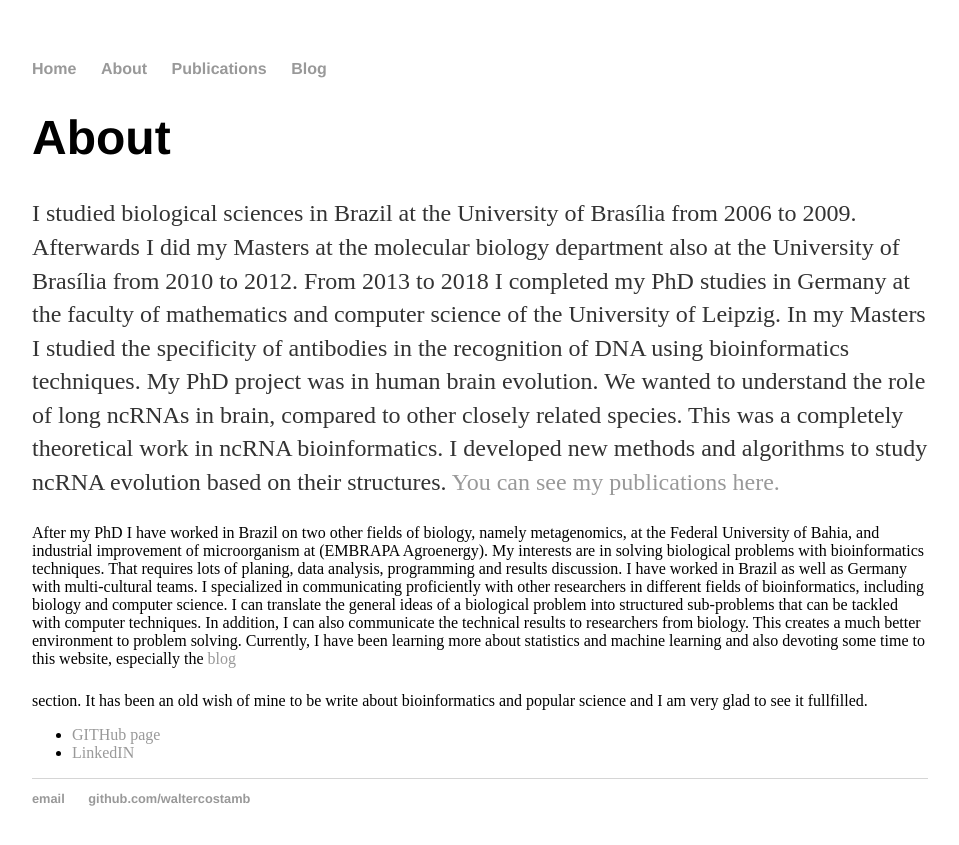
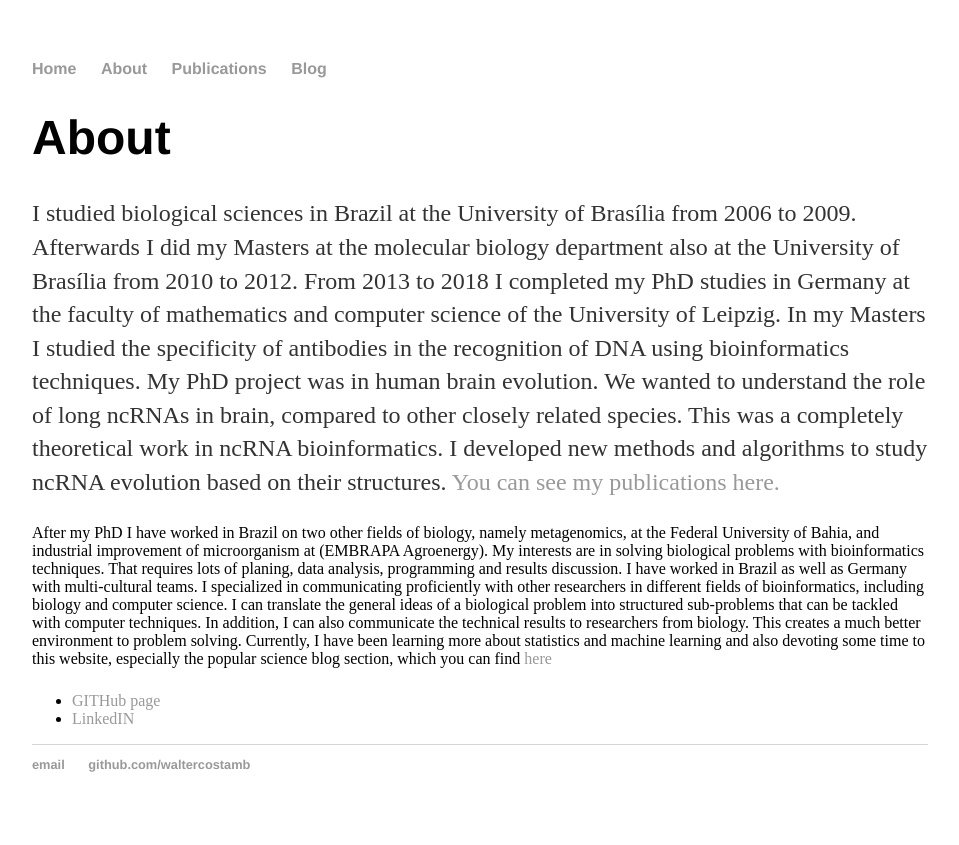
Before and after one commit to waltercostamb/waltercostamb.github.io, a Jekyll site: the page built from about/index.html, in a window 1280 px wide. Shown: the top 845 px of the page, without its empty margins (160-1119 px from the left). Built offline with Jekyll 4.4.1, drawn with Linux system fonts in a browser that asks for light colours.

Commit message:
Update index.html

```diff
--- a/about/index.html
+++ b/about/index.html
@@ -24,8 +24,7 @@ title: Maria Beatriz Walter Costa, Bioinformatician
 		to problem solving.
 
 		Currently, I have been learning more about statistics and machine learning and also devoting some time to this
-	website, especially the <a href="/blog">blog</a></p> section. It has been an old wish of mine to be write about
-bioinformatics and popular science and I am very glad to see it fullfilled.
+		website, especially the popular science blog section, which you can find <a href="/blog">here</a></p>
 
 	<ul class="contacts">
 	<li><a href="#">GITHub page</a></li>
```
Lines whose indentation alone changed are shown as unchanged.
